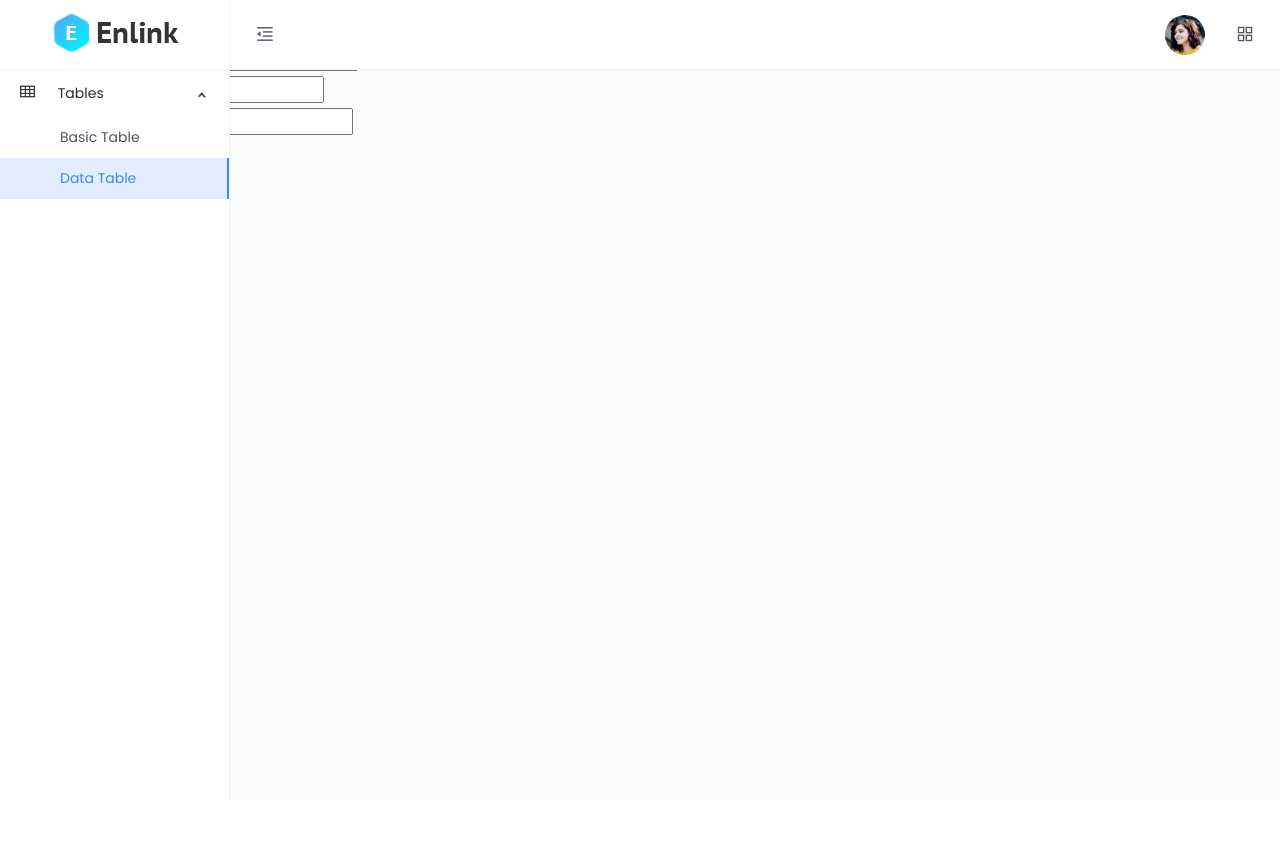
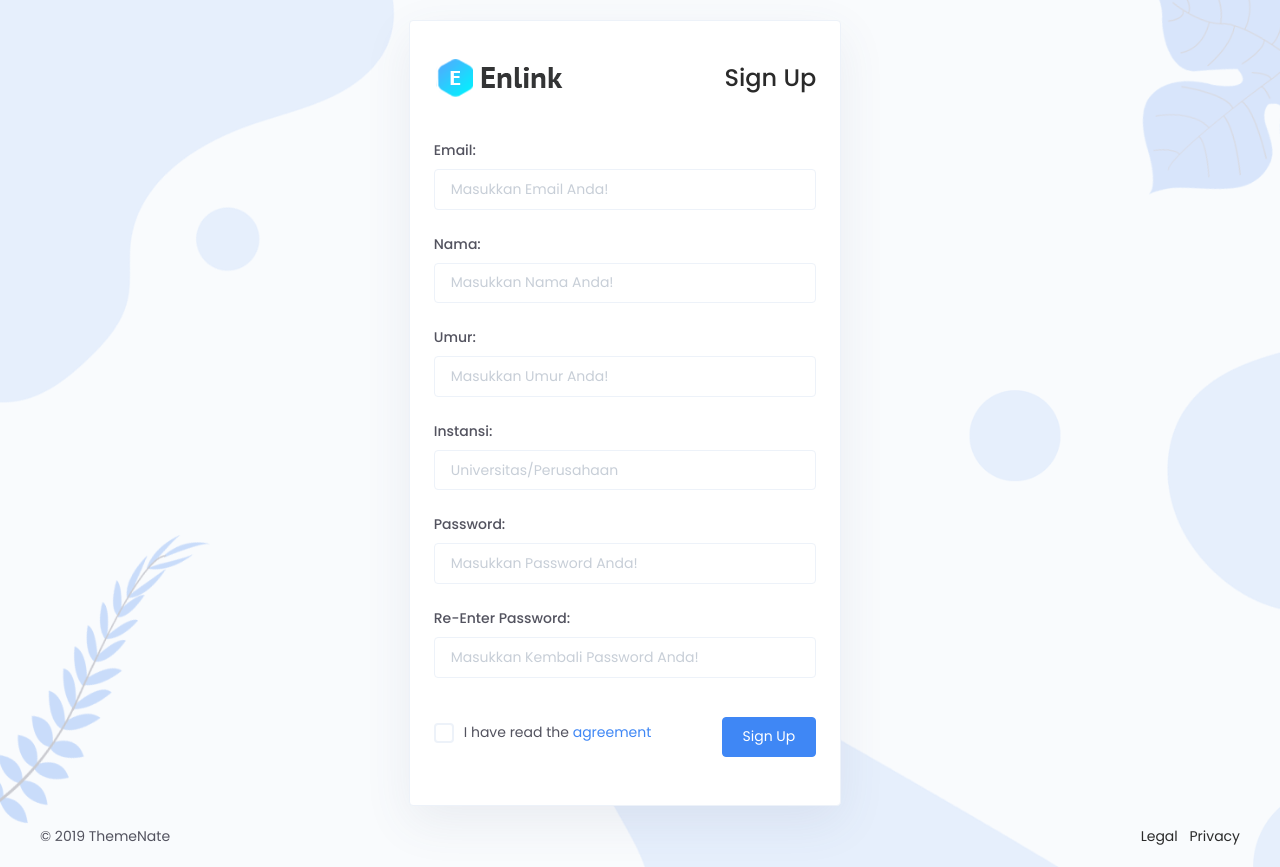
Before and after one commit to erikprakoso/f-wbs, a Flask app: page /register in a window 1280 px wide. Before the commit the page ends 800 px from the top, so only its background shows below. Run offline with Flask 3, Linux system fonts and the light colour scheme; some libraries are stand-ins or nearby versions.

Commit message:
membuat template register

```diff
--- a/app/templates/register.html
+++ b/app/templates/register.html
@@ -1,18 +1,100 @@
-{% extends 'base.html' %}
+<!DOCTYPE html>
+<html lang="en">
 
-{% block content %}
-    <h2>Register</h2>
-    <form method="POST" action="{{ url_for('auth.register') }}">
-        <label for="username">Username:</label>
-        <input type="text" id="username" name="username" required>
-        <br>
-        <label for="email">Email:</label>
-        <input type="email" id="email" name="email" required>
-        <br>
-        <label for="password">Password:</label>
-        <input type="password" id="password" name="password" required>
-        <br>
-        <input type="submit" value="Register">
-    </form>
-    <p>Already have an account? <a href="{{ url_for('auth.login') }}">Login</a></p>
-{% endblock %}
+<head>
+    <meta charset="utf-8">
+    <meta name="viewport" content="width=device-width, initial-scale=1, shrink-to-fit=no">
+    <title>Sign Up</title>
+
+    <!-- Favicon -->
+    <link rel="shortcut icon" href="{{ url_for('static', filename='assets/images/logo/favicon.png') }}">
+
+    <!-- Core CSS -->
+    <link href="{{ url_for('static', filename='assets/css/app.min.css') }}" rel="stylesheet">
+
+</head>
+
+<body>
+    <div class="app">
+        <div class="container-fluid p-h-0 p-v-20 bg full-height d-flex"
+            style="background-image: url('{{ url_for('static', filename='assets/images/others/login-3.png') }}')">
+            <div class="d-flex flex-column justify-content-between w-100">
+                <div class="container d-flex h-100">
+                    <div class="row align-items-center w-100">
+                        <div class="col-md-7 col-lg-5 m-auto">
+                            <div class="card shadow-lg">
+                                <div class="card-body">
+                                    <div class="d-flex align-items-center justify-content-between m-b-30">
+                                        <img class="img-fluid" alt=""
+                                            src="{{ url_for('static', filename='assets/images/logo/logo.png') }}">
+                                        <h2 class="m-b-0">Sign Up</h2>
+                                    </div>
+                                    <form>
+                                        <div class="form-group">
+                                            <label class="font-weight-semibold" for="email">Email:</label>
+                                            <input type="email" class="form-control" id="email" name="email" placeholder="Masukkan Email Anda!">
+                                        </div>
+                                        <div class="form-group">
+                                            <label class="font-weight-semibold" for="name">Nama:</label>
+                                            <input type="text" class="form-control" id="name" name="name" placeholder="Masukkan Nama Anda!">
+                                        </div>
+                                        <div class="form-group">
+                                            <label class="font-weight-semibold" for="age">Umur:</label>
+                                            <input type="number" class="form-control" id="age" name="age" placeholder="Masukkan Umur Anda!">
+                                        </div>
+                                        <div class="form-group">
+                                            <label class="font-weight-semibold" for="institute">Instansi:</label>
+                                            <input type="text" class="form-control" id="institute" name="institute" placeholder="Universitas/Perusahaan">
+                                        </div>
+                                        <div class="form-group">
+                                            <label class="font-weight-semibold" for="password">Password:</label>
+                                            <input type="text" class="form-control" id="password"
+                                                placeholder="Masukkan Password Anda!">
+                                        </div>
+                                        <div class="form-group">
+                                            <label class="font-weight-semibold" for="confirmPassword">Re-Enter
+                                                Password:</label>
+                                            <input type="password" class="form-control" id="confirmPassword"
+                                                placeholder="Masukkan Kembali Password Anda!">
+                                        </div>
+                                        <div class="form-group">
+                                            <div class="d-flex align-items-center justify-content-between p-t-15">
+                                                <div class="checkbox">
+                                                    <input id="checkbox" type="checkbox">
+                                                    <label for="checkbox">I have read the <a
+                                                            href="#">agreement</a></label>
+                                                </div>
+                                                <button class="btn btn-primary">Sign Up</button>
+                                            </div>
+                                        </div>
+                                    </form>
+                                </div>
+                            </div>
+                        </div>
+                    </div>
+                </div>
+                <div class="d-none d-md-flex p-h-40 justify-content-between">
+                    <span class="">&copy; 2019 ThemeNate</span>
+                    <ul class="list-inline">
+                        <li class="list-inline-item">
+                            <a class="text-dark text-link" href="#">Legal</a>
+                        </li>
+                        <li class="list-inline-item">
+                            <a class="text-dark text-link" href="#">Privacy</a>
+                        </li>
+                    </ul>
+                </div>
+            </div>
+        </div>
+    </div>
+
+
+    <!-- Core Vendors JS -->
+    <script src="{{ url_for('static', filename='assets/js/vendors.min.js') }}"></script>
+
+    <!-- Core JS -->
+    <script src="{{ url_for('static', filename='assets/js/app.min.js') }}"></script>
+
+</body>
+
+</html>
```
